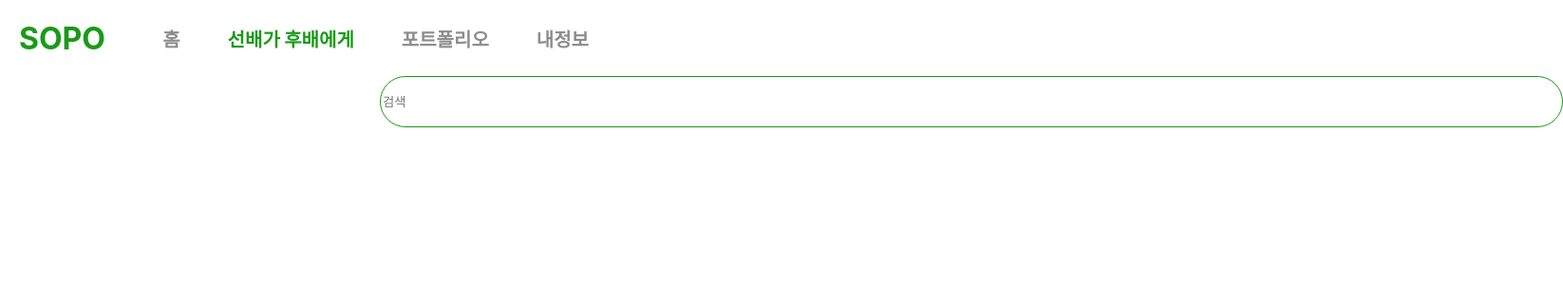
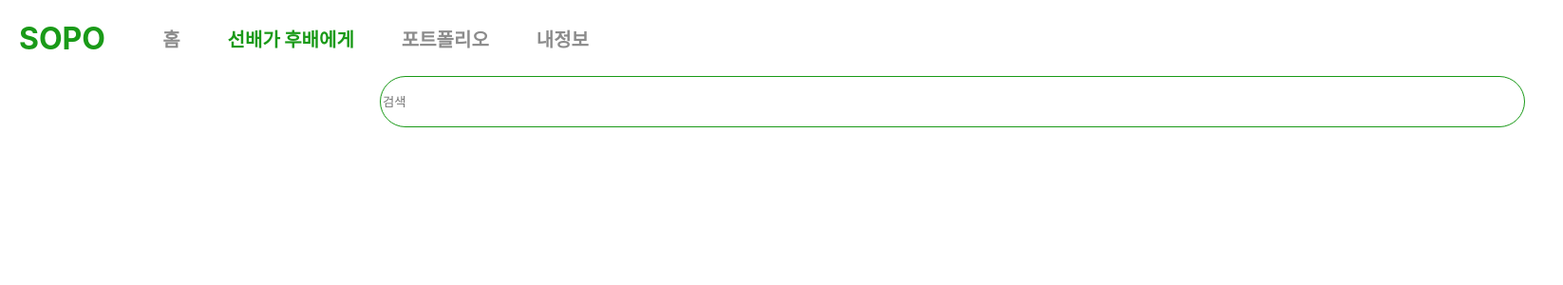
Before and after one commit to kyumin7487/Sopo, a React (Create React App) app in the folder updown/: page / in a window 1280 px wide. Shown: the top 300 px of the page at 95% size, 1646 px wide, since content can reach past the window. Built offline with nearby package versions, Linux system fonts and the light colour scheme.

Commit message:
검색창바 수정

```diff
--- a/updown/src/App.css
+++ b/updown/src/App.css
@@ -35,7 +35,7 @@ ul {
 }
 
 .search-box {
-  width: 1240px;
+  width: 1200px;
   height: 50px;
   flex-shrink: 0;
   border-radius: 50px;
```
